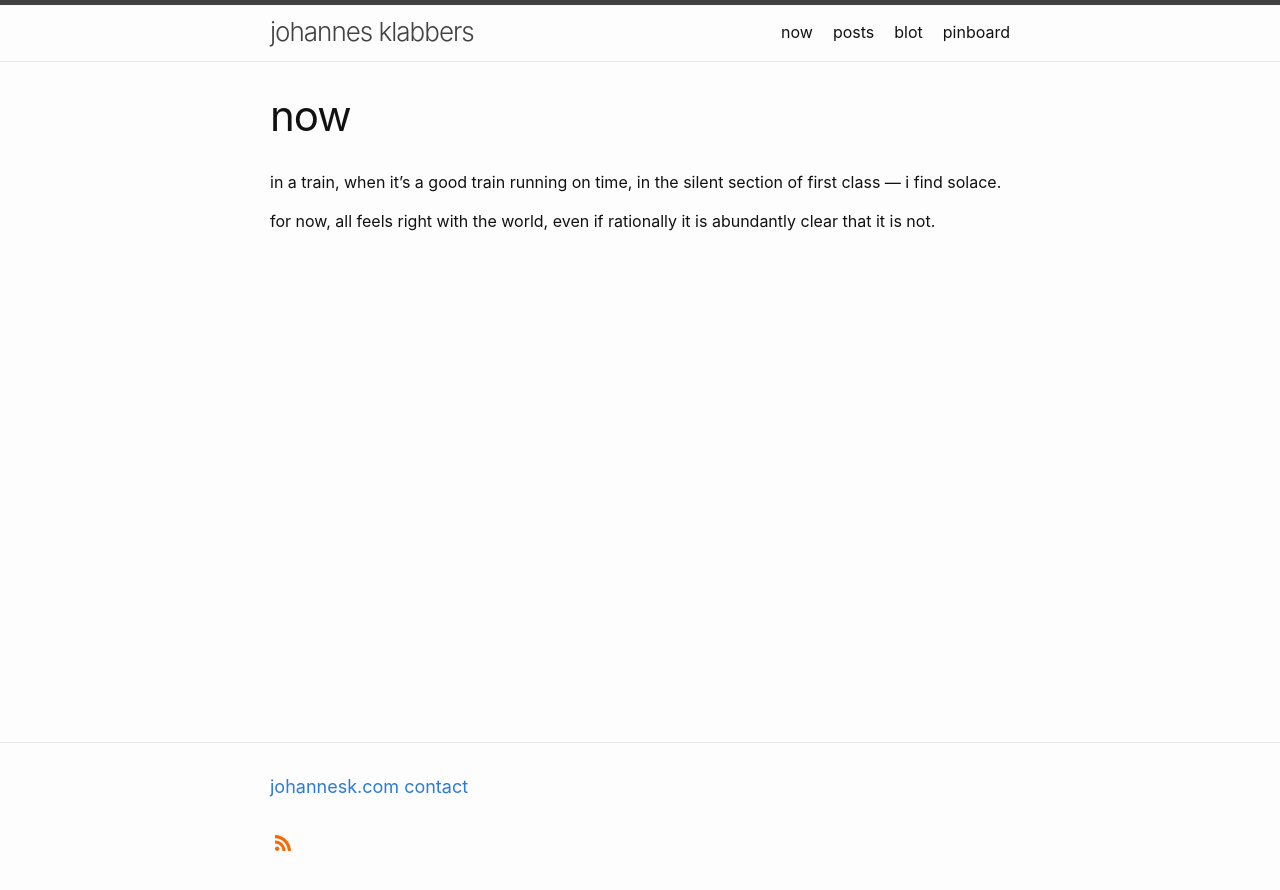
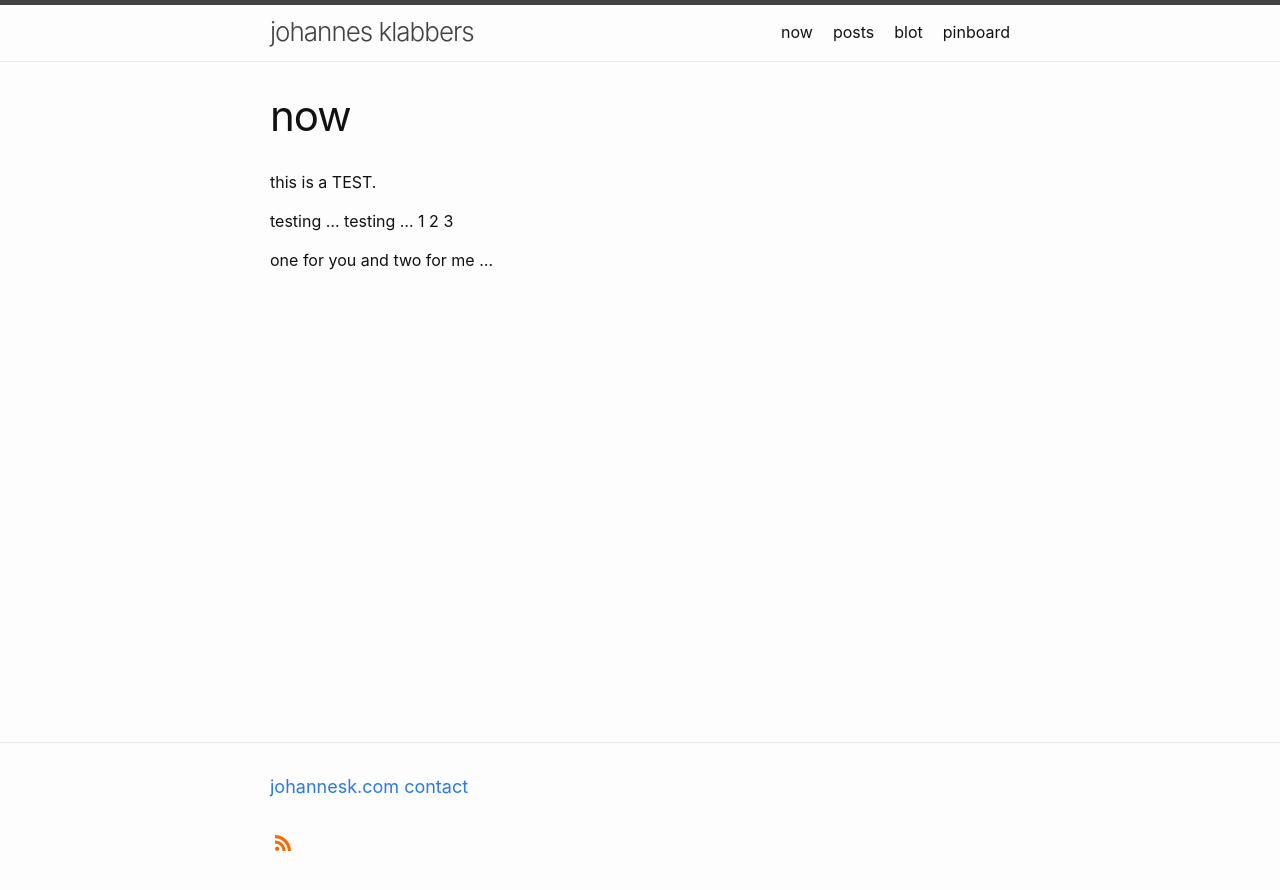
Before and after one commit to johkla/johkla.github.io, a Jekyll site: the page built from now.md, in a window 1280 px wide. Shown: the top 890 px of the page. Built offline with Jekyll 4.4.1, drawn with Linux system fonts in a browser that asks for light colours; our own code applies the rules of GitHub Pages for plain Markdown files.

Commit message:
Update now.md

```diff
--- a/now.md
+++ b/now.md
@@ -1,6 +1,9 @@
 ---
 title: now
 ---
-in a train, when it's a good train running on time, in the silent section of first class — i find solace.
 
-for now, all feels right with the world, even if rationally it is abundantly clear that it is not.
+this is a TEST.
+
+testing ... testing ... 1 2 3
+
+one for you and two for me ...
```
